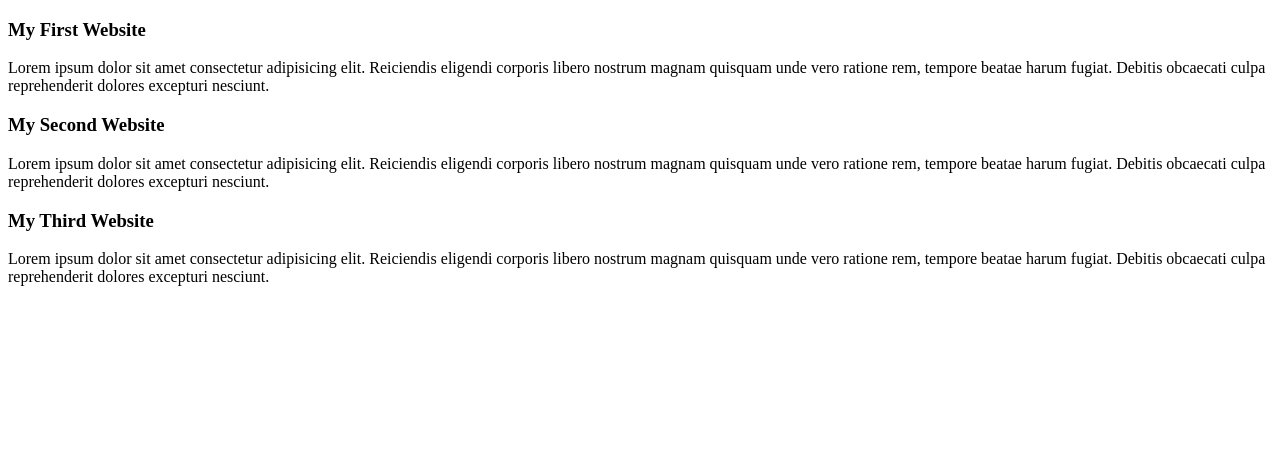
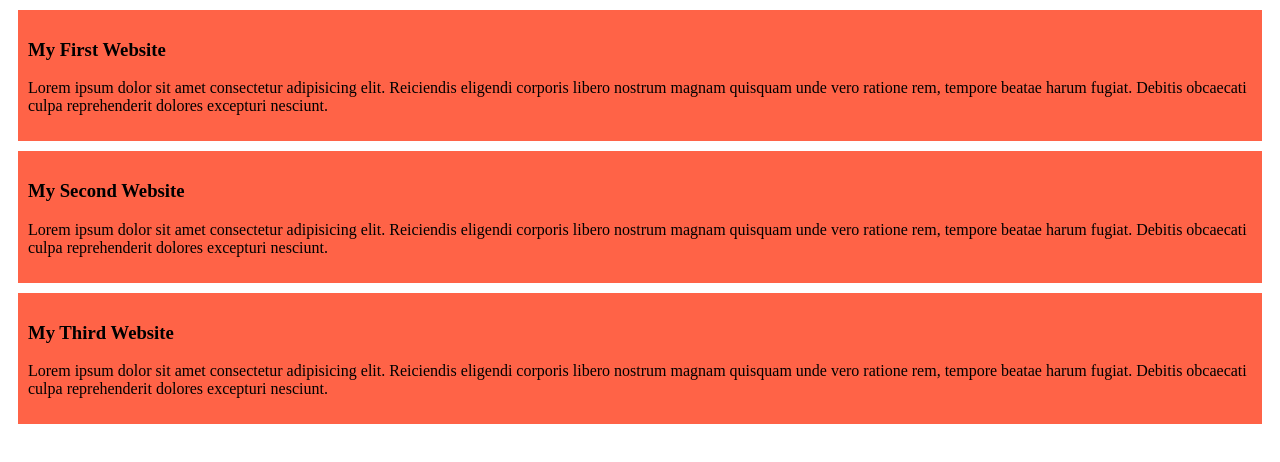
Before and after one commit to rssharifhosen/my-simple-website, a plain HTML site: page index.html in a window 1280 px wide. Drawn offline with Linux system fonts and the light colour scheme; the site is published under a folder, as on GitHub Pages, so addresses that start at the root find nothing.

Commit message:
Some Change

```diff
--- a/index.html
+++ b/index.html
@@ -5,7 +5,7 @@
     <meta charset="UTF-8">
     <meta name="viewport" content="width=device-width, initial-scale=1.0">
     <title>My Simple Website</title>
-    <link rel="stylesheet" href="/styles/blogs.css">
+    <link rel="stylesheet" href="./styles/blogs.css">
 </head>
 
 <body>
```
